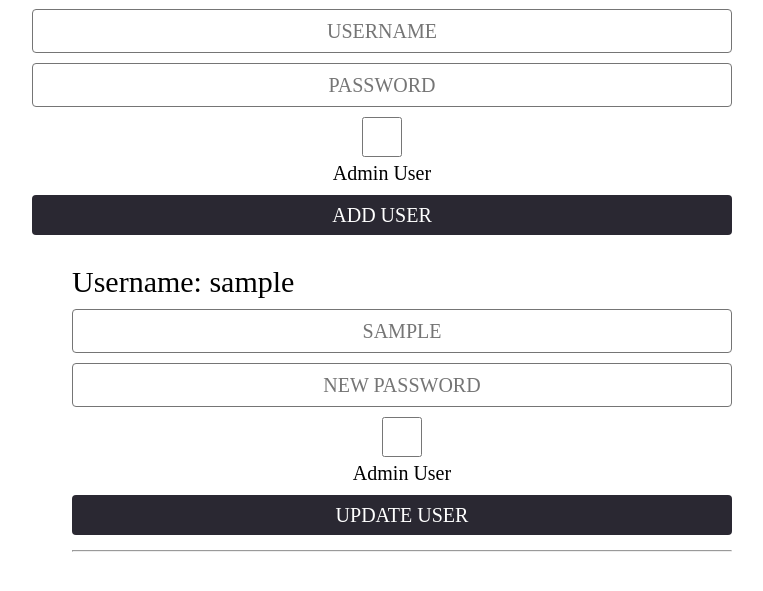
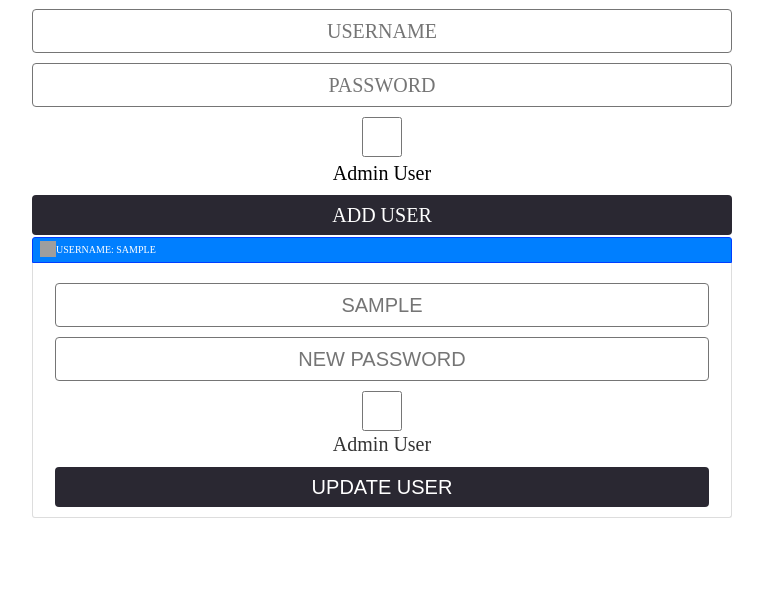
Before and after one commit to chris-burgin/Gatehouse, a Flask app: template templates/adduser.html in a window 1280 px wide. Shown: the part 181-772 px from the top of the page, without its empty margins (258-1021 px from the left). Run offline with Flask 2, Linux system fonts and the light colour scheme; the template is opened without the code that fills it: most values are stand-ins (such as "Sample title", 1, 10 or a date in 2020); parts of the project's set-up code (start-up, migrations or seed data) failed here and were passed over; some libraries are stand-ins or nearby versions; some web fonts are replaced; grey boxes are pictures that could not be loaded.

Commit message:
Added Jquery Accordian

```diff
--- a/database.py
+++ b/database.py
@@ -57,7 +57,7 @@ class Database:
         conn = self.connect()
         cursor = conn.cursor()
         options = [userID]
-        query = 'select {field} from {database} where id=(?)'
-                .format(field=field, database=database)
+        query = 'select {field} from {database}\
+                 where id=(?)'.format(field=field, database=database)
         entries = cursor.execute(query, options).fetchall()
         return entries[0][0];
--- a/templates/adduser.html
+++ b/templates/adduser.html
@@ -7,22 +7,25 @@
 	  	<div><input type="checkbox" name="adminuser"> Admin User</div>
 	    <input type="submit" class="button" value="Add User">
 	</form>
-	<ul class="entries">
+
+	<script>
+		$(function() { $( "#accordion" ).accordion();});
+	</script>
+	<div id="accordion">
 	  {% for user in users %}
-	    <li>
-	    	<span>Username: {{ user.username }}</span>
+	    	<h3>Username: {{ user.username }}</h3>
+			<div>
 				<form class="edit-user" action="{{ url_for('edituser') }}?user={{ user.id }}" method="post">
 					<input type="text" class="textinput" placeholder="{{ user.username }}" name="username">
 					<input type="text" class="textinput" placeholder="New Password" name="password">
-				<div>
 						<input type="checkbox" name="adminuser" {% if user.admin == True %} checked {% endif %}>
 						<span>Admin User</span>
-				</div>
 					<input type="submit" class="button" value="Update User">
 				</form>
-	    </li>
-		<hr class="divide">
+			</div>
 	  {% endfor %}
-	 </ul>
+	</div>
 </section>
+
+
 {% endblock %}
--- a/templates/base.html
+++ b/templates/base.html
@@ -3,7 +3,9 @@
   <head>
     <title>Pi Garage</title>
     <link rel=stylesheet type=text/css href="{{ url_for('static', filename='css/style.min.css') }}">
+    <link rel="stylesheet" href="//code.jquery.com/ui/1.11.4/themes/smoothness/jquery-ui.css">
     <script src="http://code.jquery.com/jquery-2.1.4.min.js"></script>
+    <script src="//code.jquery.com/ui/1.11.4/jquery-ui.js"></script>
     <script src="{{ url_for('static', filename='jquery.slicknav.min.js') }}"></script>
     <meta name="viewport" content="width=device-width">
   </head>
@@ -33,8 +35,8 @@
       {% block body %}{% endblock %}
   </body>
     <script>
-      $(function(){
+    $(function(){
         $('#menu1').slicknav({customClass: 'mini', label: 'Pi Garage'});
-      });
+    });
     </script>
 </html>
```
Also changed, not shown: garage.py (line endings or trailing spaces), 4 other files. Lines whose indentation alone changed are shown as unchanged.
